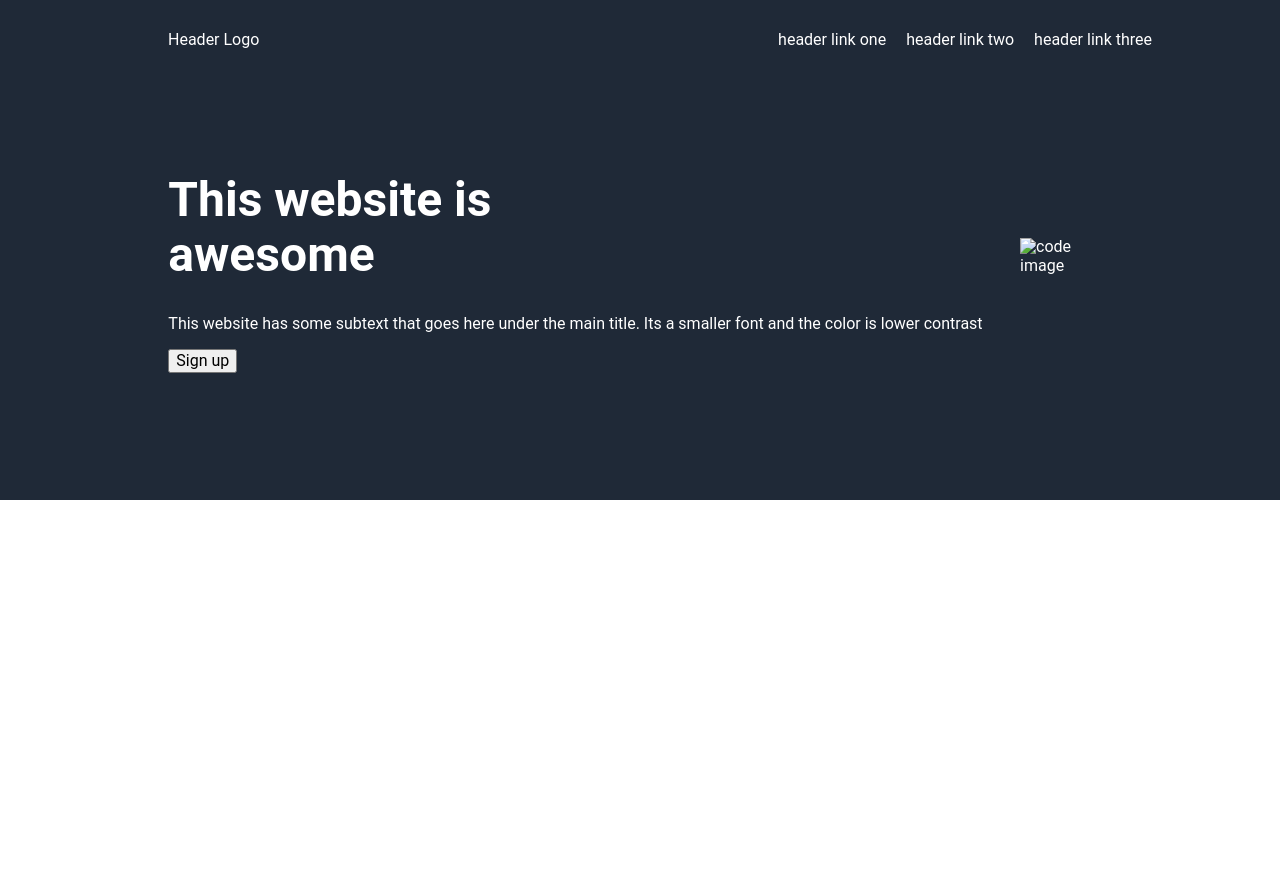
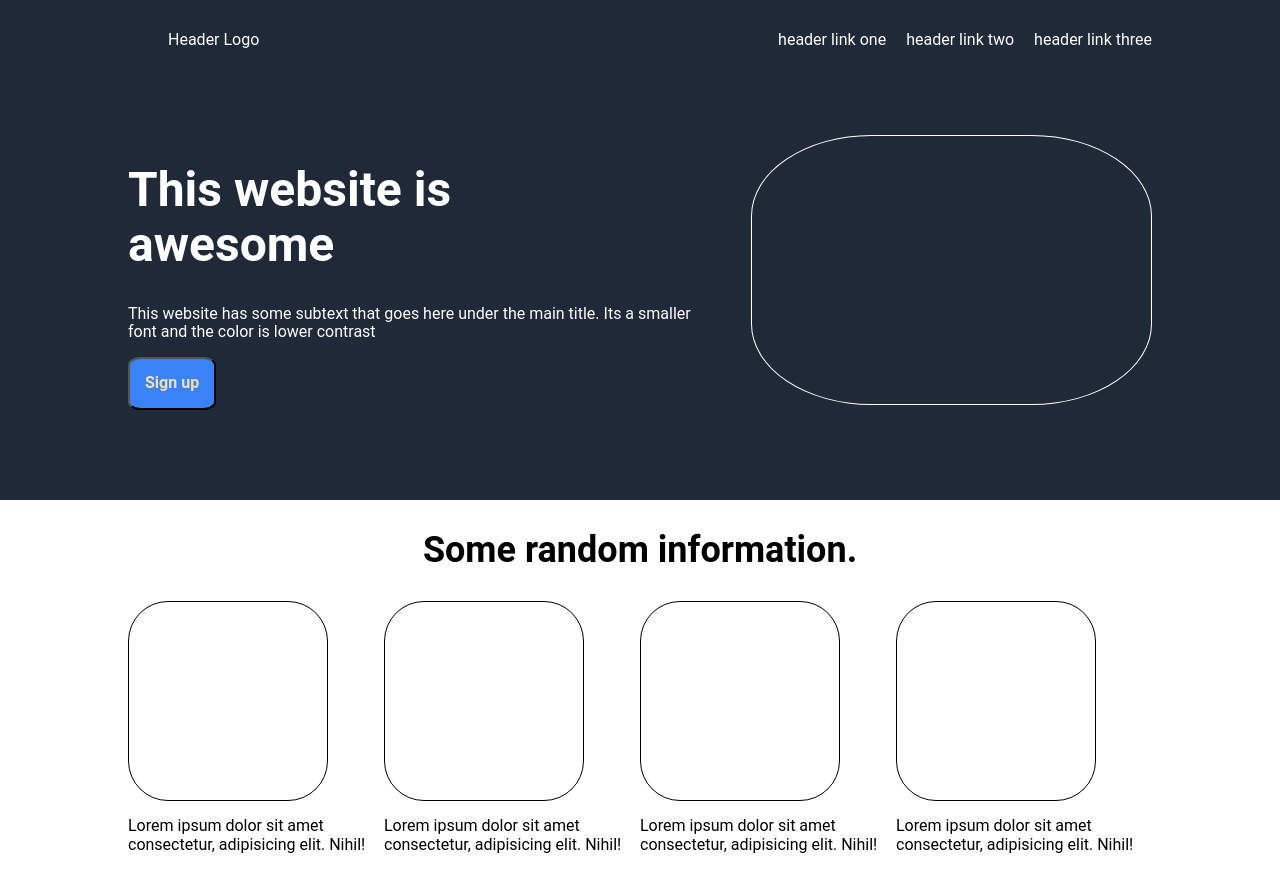
Before and after one commit to jerald404/landing-page, a plain HTML site: page index.html in a window 1280 px wide. Before the commit the page ends 800 px from the top, so only its background shows below. Drawn offline with Linux system fonts and the light colour scheme.

Commit message:
Edit header and add main section

```diff
--- a/css/styles.css
+++ b/css/styles.css
@@ -18,6 +18,7 @@ h1 {
 
 h2 {
     font-size: 3.6rem;
+    text-align: center;
 }
 
 img {
@@ -34,6 +35,14 @@ a {
     padding: 0;
     margin: 0;
     color: white;
+}
+
+button {
+    background-color: #3883f6;
+    color: wheat;
+    padding: 1.5rem;
+    font-weight: 700;
+    border-radius: 15%;
 }
 
 .contenedor {
@@ -66,11 +75,23 @@ a {
     justify-content: center;
     align-items: center;
     gap: 3rem;
-    margin-top: 6rem;
+    margin-top: 5rem;
 }
 
 .header-cont-img {
+    width: 55rem;
+    height: 27rem;
+    border: 1px solid white;
+    border-radius: 30%;
+}
+
+.main-img {
+    width: 20rem;
+    height: 20rem;
+    border: 1px solid black;
+    border-radius: 20%;
+}
+
+.contenido {
     display: flex;
-    justify-content: center;
-    align-items: center;
 }
--- a/index.html
+++ b/index.html
@@ -25,9 +25,36 @@
                 <button>Sign up</button>
             </div>
             <div class="header-cont-img">
-                <img src="./code.jpg" alt="code image">
             </div>
         </div>
     </header>
+
+    <main class="main contenedor">
+        <h2>Some random information.</h2>
+        <div class="contenido">
+            <div class="main-info">
+                <div class="main-img">
+                </div>
+                <p>Lorem ipsum dolor sit amet consectetur, adipisicing elit. Nihil!</p>
+            </div>
+            <div class="main-info">
+                <div class="main-img">
+                </div>
+                <p>Lorem ipsum dolor sit amet consectetur, adipisicing elit. Nihil!</p>
+            </div>
+            <div class="main-info">
+                <div class="main-img">
+                </div>
+                <p>Lorem ipsum dolor sit amet consectetur, adipisicing elit. Nihil!</p>
+            </div>
+            <div class="main-info">
+                <div class="main-img">
+                </div>
+                <p>Lorem ipsum dolor sit amet consectetur, adipisicing elit. Nihil!</p>
+            </div>
+        </div>
+
+
+    </main>
 </body>
 </html>
```
